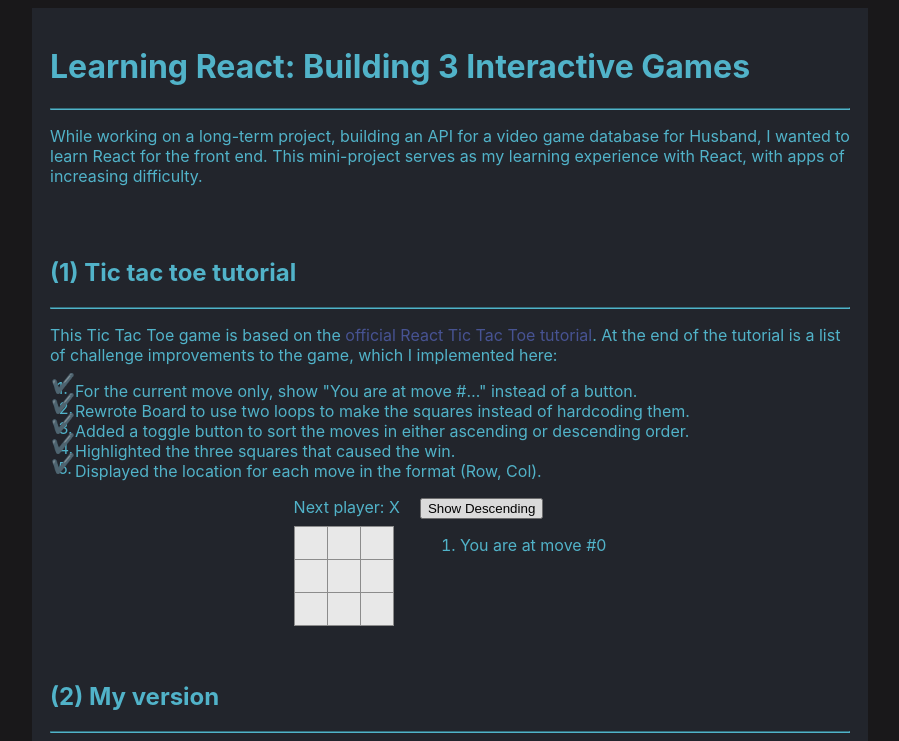
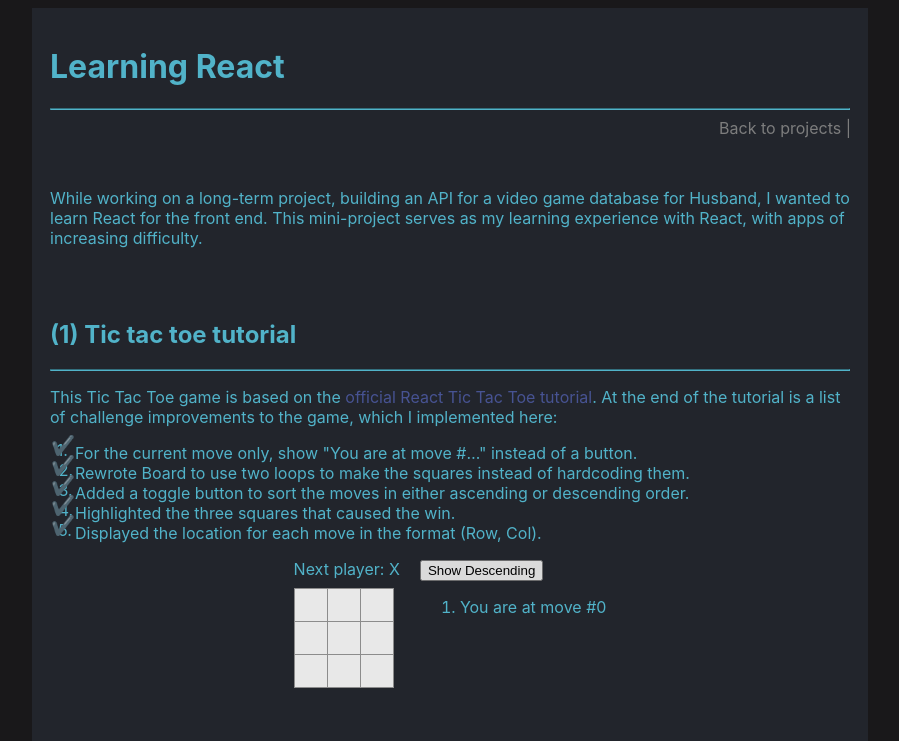
Before and after one commit to wh33les/LearningReact, a React app: page public/index.html in a window 1280 px wide. Shown: the top 741 px of the page, without its empty margins (190-1089 px from the left). Built offline with nearby package versions, Linux system fonts and the light colour scheme; files whose address does not match are found by name.

Commit message:
Back to projects button.

```diff
--- a/public/index.html
+++ b/public/index.html
@@ -26,9 +26,15 @@
 
 <body>
   <div class="bigdiv">
-    <h1>Learning React: Building 3 Interactive Games</h1>
+    <h1>Learning React</h1>
     <hr />
-    <p>While working on a long-term project, building an API for a video game database for Husband, I wanted to learn
+    <div style="text-align: right; margin-bottom: 10px;">
+      <a href="https://wh33les.github.io/Projects/projects.html"
+        style="color: #888; text-decoration: none; margin-right: -1px">Back to
+        projects |</a>
+    </div>
+    <p style="margin-top: 50px">While working on a long-term project, building an API for a video game database for
+      Husband, I wanted to learn
       React for the front end. This mini-project serves as my learning experience with React, with apps of increasing
       difficulty.</p>
   </div>
```
